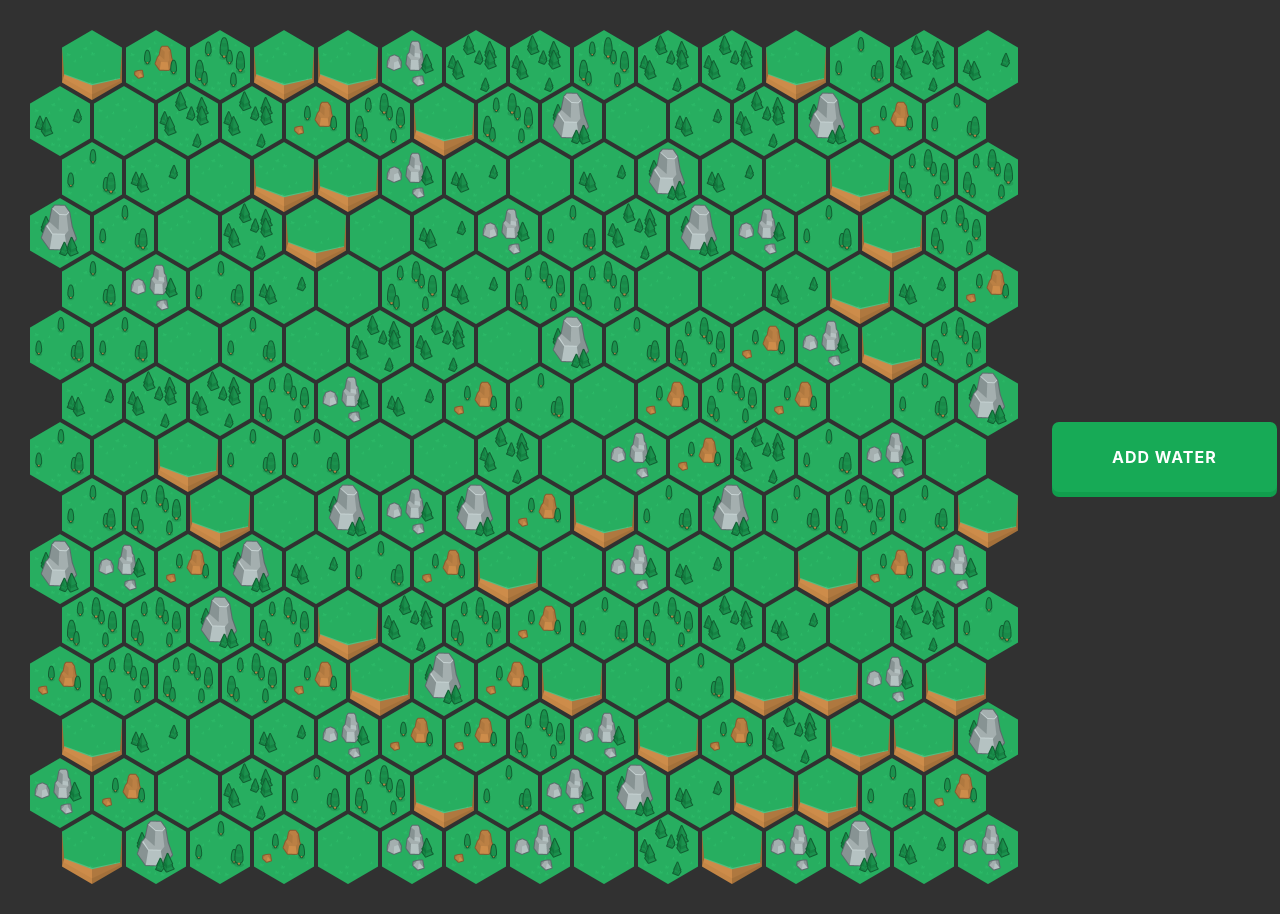
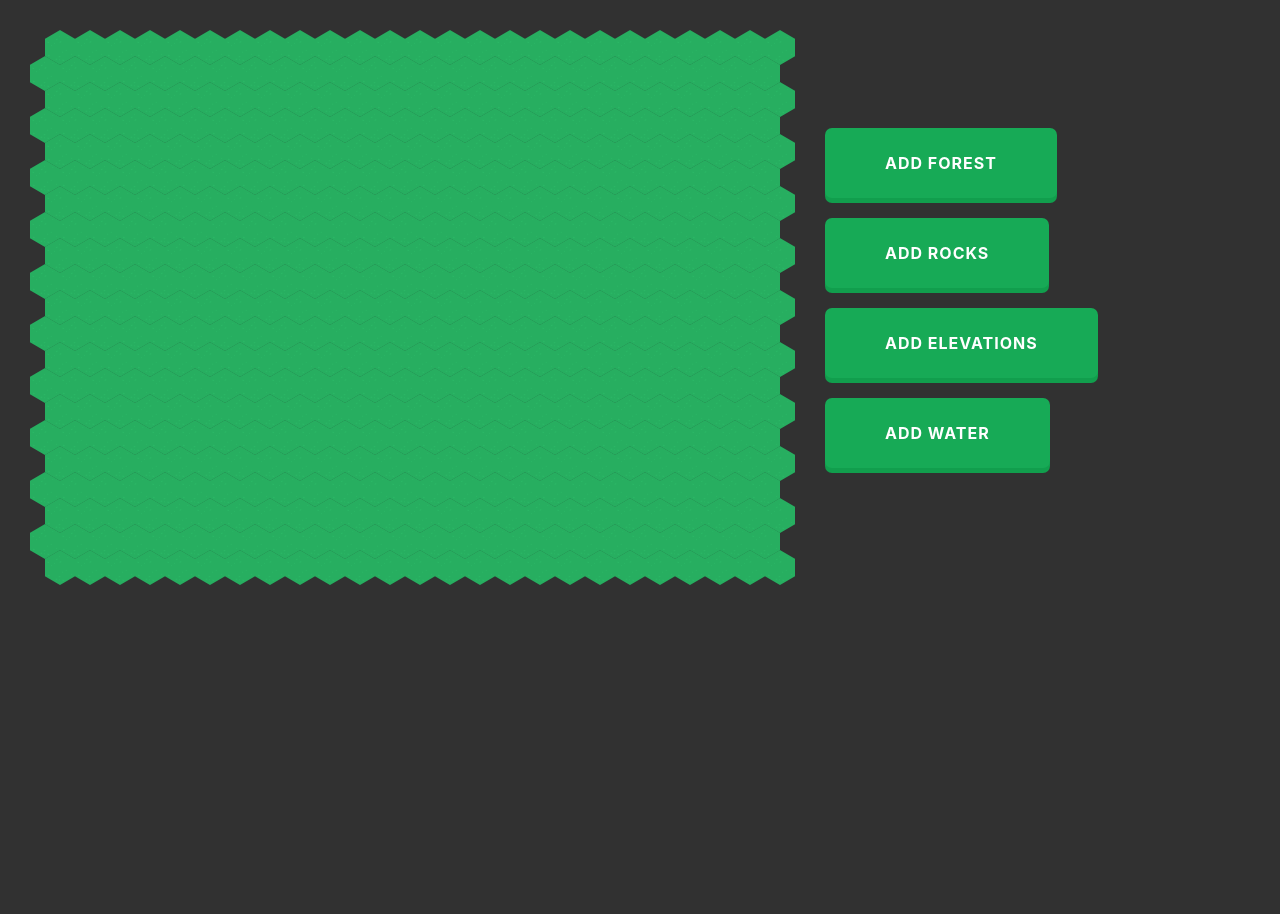
Before and after one commit to lourensdev/map-generator, a React (Create React App) app: page / in a window 1280 px wide. After the commit the page ends 800 px from the top, so only its background shows below. Built offline with nearby package versions, Linux system fonts and the light colour scheme.

Commit message:
Tile Property generation

```diff
--- a/src/App.scss
+++ b/src/App.scss
@@ -21,6 +21,7 @@
         border-radius: 7px;
         box-shadow: 0 5px #119e4d;
         padding: 25px 60px;
+        margin-bottom: 20px;
 
         &:active {
             transform: scale(0.98);
--- a/src/App.tsx
+++ b/src/App.tsx
@@ -2,15 +2,22 @@ import React from 'react';
 import './App.scss';
 import Board from './components/board';
 import Utilities from './common/utilities';
+import { TileProperty } from './components/tile';
 
-class App extends React.Component<{}, {}> {
+interface IAppState {
+  board: number[][];
+}
 
-  private boardSize: number[] = [15,15];
+class App extends React.Component<{}, IAppState> {
+
+  private boardSize: number[] = [21,25];
   private board: number[][] = [];
 
   constructor(props: any){
     super(props);
-    this.board = this.createBoardData(this.boardSize);
+    this.state = {
+      board: this.createBoardData(this.boardSize)
+    }
   }
 
   createBoardData(size: number[]){
@@ -26,13 +33,66 @@ class App extends React.Component<{}, {}> {
     return rows;
   }
 
-  addRiverPass(grid: number[][], multiplier: number = 1) {
+  addForestPass(grid: number[][]) {
+    for (let x = 0; x < grid.length; x++) {
+      for (let y = 0; y < grid[x].length; y++) {
+        if(grid[x][y] !== TileProperty.water) {
+          if(new Utilities().CoinFlip()) {
+            grid[x][y] = TileProperty.trees;
+          } else {
+            grid[x][y] = TileProperty.grass;
+          }
+        }
+      }
+    }
+    this.setState({
+      board: grid
+    });
+  }
+
+  addRocksPass(grid: number[][]) {
+    for (let x = 0; x < grid.length; x++) {
+      for (let y = 0; y < grid[x].length; y++) {
+        if(grid[x][y] !== TileProperty.water && grid[x][y] === TileProperty.trees) {
+          if(new Utilities().CoinFlip()) {
+            grid[x][y] = TileProperty.rocks;
+          }
+        }
+      }
+    }
+    this.setState({
+      board: grid
+    });
+  }
+
+  addElevationsPass(grid: number[][]) {
+    for (let x = 0; x < grid.length; x++) {
+      for (let y = 0; y < grid[x].length; y++) {
+        if(grid[x][y] !== TileProperty.water) {
+          if(new Utilities().CoinFlip(10)) {
+            grid[x][y] = TileProperty.elevated;
+          }
+        }
+      }
+    }
+    this.setState({
+      board: grid
+    });
+  }
+
+  addRiverPass(grid: number[][], width: number = 0, multiplier: number = 1) {
     for (let z = 0; z < multiplier; z++) {
       let randomStart: number = new Utilities().RandomRange(0, this.boardSize[0]);
       for (let x = 0; x < grid.length; x++) {
         for (let y = 0; y < grid[x].length; y++) {
           if(y === randomStart) {
-            grid[x][y] = 1;
+            if(y + width < grid[x].length) {
+              for (let i = 0; i < width; i++) {
+                grid[x][y + i] = TileProperty.water;
+              }
+            } else {
+              grid[x][y] = TileProperty.water;
+            }
           }
         }
         if(x % 2 === 0) {
@@ -42,14 +102,21 @@ class App extends React.Component<{}, {}> {
         }
       }
     }
-    this.forceUpdate();
+    this.setState({
+      board: grid
+    });
   }
 
   render(){
     return (
       <div className="b-app">
-        <Board data={this.board} />
-        <button className="e-btn" onClick={() => this.addRiverPass(this.board, 3)}>Add Water</button>
+        <Board data={this.state.board} />
+        <div>
+          <button className="e-btn" onClick={() => this.addForestPass(this.state.board)}>Add Forest</button>
+          <button className="e-btn" onClick={() => this.addRocksPass(this.state.board)}>Add Rocks</button>
+          <button className="e-btn" onClick={() => this.addElevationsPass(this.state.board)}>Add Elevations</button>
+          <button className="e-btn" onClick={() => this.addRiverPass(this.state.board, 3, 1)}>Add Water</button>
+        </div>
       </div>
     );
   }
--- a/src/common/utilities.ts
+++ b/src/common/utilities.ts
@@ -2,4 +2,11 @@ export default class Utilities {
     public RandomRange(min: number, max: number){
         return Math.floor(Math.random() * (max - min) + min);
     }
+    public CoinFlip(odds: number = 50) {
+        if(this.RandomRange(0, 10) >= odds / 10) {
+            return false;
+        } else {
+            return true;
+        }
+    }
 }
--- a/src/components/board.scss
+++ b/src/components/board.scss
@@ -4,15 +4,11 @@
         display: flex;
 
         &:nth-child(odd) {
-            margin-left: 32px;
+            margin-left: 15px;
         }
 
         &:not(:first-child) {
-            margin-top: -14px;
+            margin-top: -9px;
         }
     }
-
-    .e-board-col {
-        padding-right: 4px;
-    }
 }
--- a/src/components/board.tsx
+++ b/src/components/board.tsx
@@ -1,6 +1,6 @@
 import React from 'react';
 import './board.scss';
-import Tile, { TileType } from './tile';
+import Tile from './tile';
 
 interface IBoardProps {
     data: number[][];
@@ -31,19 +31,12 @@ class Board extends React.Component<IBoardProps, {}> {
         );
     }
 
-    renderGridCell(index: number, type: number = 0){
-        let tile: any;
-        switch(type) {
-            case 0:
-                tile = <Tile type={TileType.grass} />;
-                break;
-            case 1:
-                tile = <Tile type={TileType.water} />;
-                break;
-        }
+    renderGridCell(index: number, property: number = 0){
         return (
             <div key={index} className="e-board-col">
-                { tile }
+                {
+                    property === 1 ? <Tile water={true} /> : <Tile property={property} />
+                }
             </div>
         );
     }
--- a/src/components/tile.tsx
+++ b/src/components/tile.tsx
@@ -3,16 +3,6 @@ import React from 'react';
 import './tile.scss';
 
 import water from '../images/water.png';
-
-import dirt1 from '../images/dirt-1.png';
-import dirt2 from '../images/dirt-2.png';
-import dirt3 from '../images/dirt-3.png';
-import dirt4 from '../images/dirt-4.png';
-import dirt5 from '../images/dirt-5.png';
-import dirt6 from '../images/dirt-6.png';
-import dirt7 from '../images/dirt-7.png';
-import dirt8 from '../images/dirt-8.png';
-import dirt9 from '../images/dirt-9.png';
 
 import grass1 from '../images/grass-1.png';
 import grass2 from '../images/grass-2.png';
@@ -23,18 +13,7 @@ import grass6 from '../images/grass-6.png';
 import grass7 from '../images/grass-7.png';
 import grass8 from '../images/grass-8.png';
 import grass9 from '../images/grass-9.png';
-
-const dirtTiles: string[] = [
-    dirt1,
-    dirt2,
-    dirt3,
-    dirt4,
-    dirt5,
-    dirt6,
-    dirt7,
-    dirt8,
-    dirt9
-];
+import Utilities from '../common/utilities';
 
 const grassTiles: string[] = [
     grass1,
@@ -48,43 +27,57 @@ const grassTiles: string[] = [
     grass9
 ];
 
+export enum TileProperty {
+    grass = 0,
+    water = 1,
+    trees = 2,
+    rocks = 3,
+    elevated = 4
+}
+
 export enum TileType {
     water = "water",
-    dirt = "dirt",
     grass = "grass"
 }
 
 interface ITileProps {
-    type: TileType;
+    water?: boolean;
+    property?: TileProperty;
     size?: number;
 }
 
 const Tile: React.FC<ITileProps> = (props) => {
-    let tileArr: string[] = dirtTiles;
-    switch(props.type) {
-        case TileType.water:
-            tileArr = [water];
-            break;
-        case TileType.dirt:
-            tileArr = dirtTiles;
-            break;
-        case TileType.grass:
-            tileArr = grassTiles;
-            break;
+    let tileArr: string[] = grassTiles;
+    tileArr = props.water ? [water] : grassTiles;
+
+    let tilePropIndex: number = 0;
+    if(props.property !== 0) {
+        switch(props.property) {
+            case TileProperty.trees:
+                tilePropIndex = new Utilities().RandomRange(1, 4);
+                break;
+            case TileProperty.rocks:
+                tilePropIndex = new Utilities().RandomRange(5, 8);
+                break;
+            case TileProperty.elevated:
+                tilePropIndex = tileArr.length - 1;
+                break;
+        }
     }
-    let tile: number = Math.floor(Math.random() * Math.floor(tileArr.length))
     return (
         <div className="b-tile" style={{
             width: props.size,
             height: (props.size! * 1.1666666666667)
         }}>
-            <img className="e-img" src={tileArr[tile]} alt="Tile" />
+            <img className="e-img" src={tileArr[tilePropIndex]} alt="Tile" />
         </div>
     );
 };
 
 Tile.defaultProps = {
-    size: 60
+    water: false,
+    property: 0,
+    size: 30
 }
 
 export default Tile;
```
